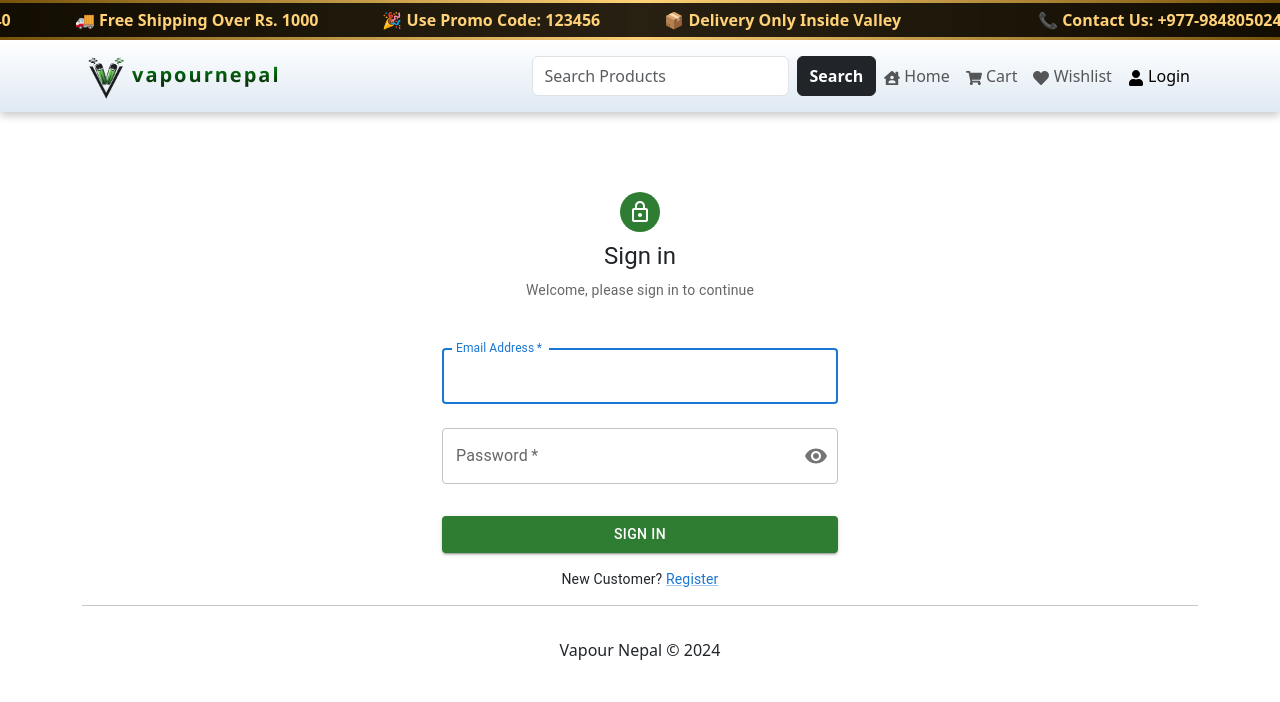
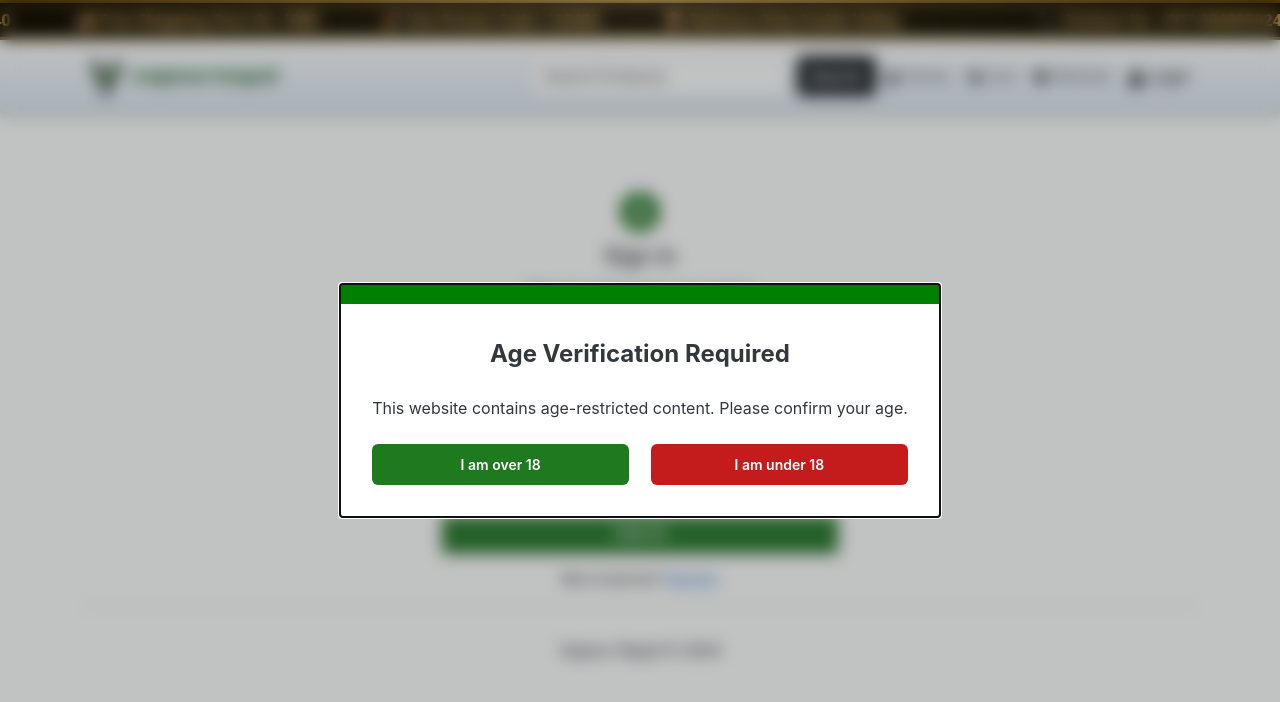
Before and after one commit to nikeshdc-25/eComHost, a React (Vite) app in the folder frontend/: page /login in a window 1280 px wide. Shown: the top 702 px of the page. Built offline with nearby package versions, Linux system fonts and the light colour scheme.

Commit message:
legal age entry

```diff
--- a/frontend/src/App.jsx
+++ b/frontend/src/App.jsx
@@ -4,10 +4,12 @@ import Header from "./components/Header";
 import { ToastContainer } from "react-toastify";
 import "react-toastify/dist/ReactToastify.css";
 import { Outlet } from "react-router-dom";
+import LegalAge from "./components/LegalAgeModal";
 
 function App() {
   return (
     <>
+    <LegalAge />
       <Header />
       <Container className="my-3">
         <Outlet />
--- /dev/null
+++ b/frontend/src/components/LegalAgeModal.jsx
@@ -0,0 +1,77 @@
+import React, { useState, useEffect } from "react";
+import { Modal, Box, Typography, Button } from "@mui/joy";
+
+const LegalAgeModal = () => {
+  const [open, setOpen] = useState(false);
+
+  useEffect(() => {
+    const isLegal = localStorage.getItem("isLegalToSmoke");
+    if (!isLegal) {
+      setOpen(true);
+    }
+  }, []);
+
+  const handleConfirm = (isLegal) => {
+    if (isLegal) {
+      localStorage.setItem("isLegalToSmoke", "true");
+      setOpen(false);
+    } else {
+      window.location.href = "about:blank";
+    }
+  };
+
+  return (
+    <Modal
+      open={open}
+      onClose={() => {}}
+      sx={{
+        display: "flex",
+        alignItems: "center",
+        justifyContent: "center",
+      }}
+    >
+      <Box
+        sx={{
+          bgcolor: "white",
+          color: "black",
+          p: 4,
+          textAlign: "center",
+          maxWidth: 600,
+          width: "90%",
+          boxShadow: "none",
+          borderTop: "20px solid green",
+        }}
+      >
+        <Typography
+          mb={3}
+          sx={{ fontWeight: "bold", fontSize: "24px" }}
+        >
+          Age Verification Required
+        </Typography>
+        <Typography mb={3}>
+          This website contains age-restricted content. Please confirm your age.
+        </Typography>
+        <Box display="flex" justifyContent="space-between" gap={2}>
+          <Button
+            variant="solid"
+            color="success"
+            onClick={() => handleConfirm(true)}
+            sx={{ width: "48%", padding: "10px" }}
+          >
+            I am over 18
+          </Button>
+          <Button
+            variant="solid"
+            color="danger"
+            onClick={() => handleConfirm(false)}
+            sx={{ width: "48%", padding: "10px" }}
+          >
+            I am under 18
+          </Button>
+        </Box>
+      </Box>
+    </Modal>
+  );
+};
+
+export default LegalAgeModal;
--- a/frontend/src/pages/WishlistPage.jsx
+++ b/frontend/src/pages/WishlistPage.jsx
@@ -5,7 +5,6 @@ import {
   Card,
   CardContent,
   IconButton,
-  Alert,
 } from "@mui/joy";
 import {
   useGetWishlistQuery,
@@ -32,7 +31,6 @@ const WishlistPage = () => {
 
   useEffect(() => {
     if (!isLoading && wishlist && wishlist.wishlistItems) {
-      // Logic if needed to handle specific wishlist behavior
     }
   }, [wishlist, isLoading]);
 
```
